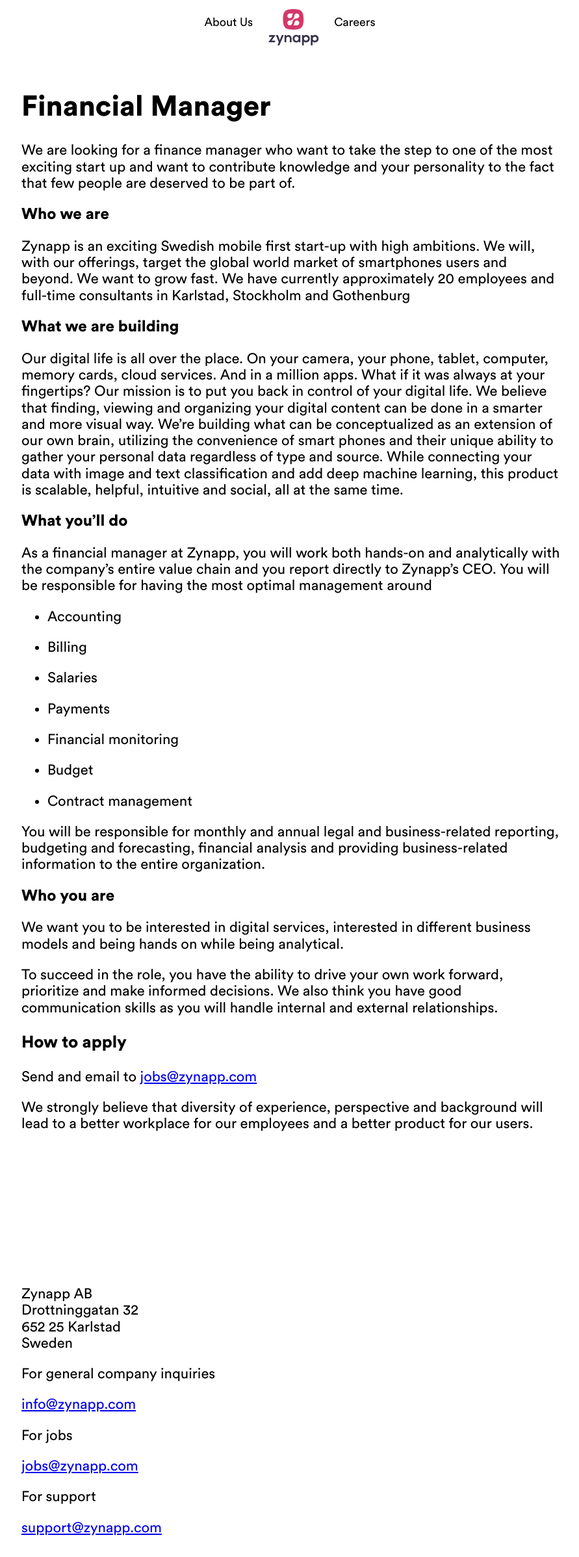
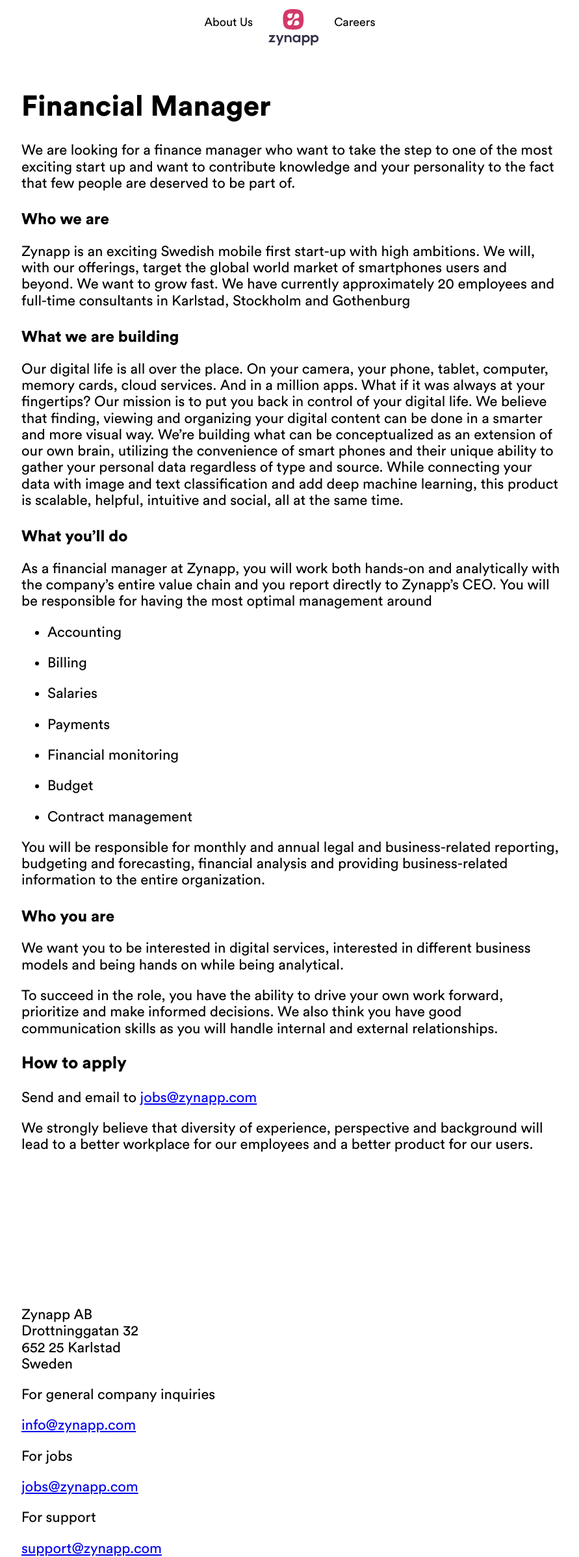
Before and after one commit to kristoffernolgren/zynapp, a Jekyll site: the page built from _jobs/financial-manager.md, in a window 1280 px wide. Shown: the whole page at 65% size, without its empty margins (192-1083 px from the left). Built offline with Jekyll 4.4.1, drawn with Linux system fonts in a browser that asks for light colours; before the commit the page ends 2364 px from its top, so only the background shows below that.

Commit message:
finetune.

```diff
--- a/assets/sass/base/_root.scss
+++ b/assets/sass/base/_root.scss
@@ -30,20 +30,22 @@
 }
 
 h1 {
-	font-size: 24px;
+	font-size: 30px;
 	margin: 0 0 13px;
 }
 
 h2{
 	font-size: 24px;
-	margin: 0;
+	margin: 30px 0 5px;
 }
 
 p {
 	margin: 0 0 20px;
 	line-height: 30px;
 }
-
+.careersHeader {
+	font-size: 24px;
+}
 
 .listHeader {
     font-size: 30px;
```
